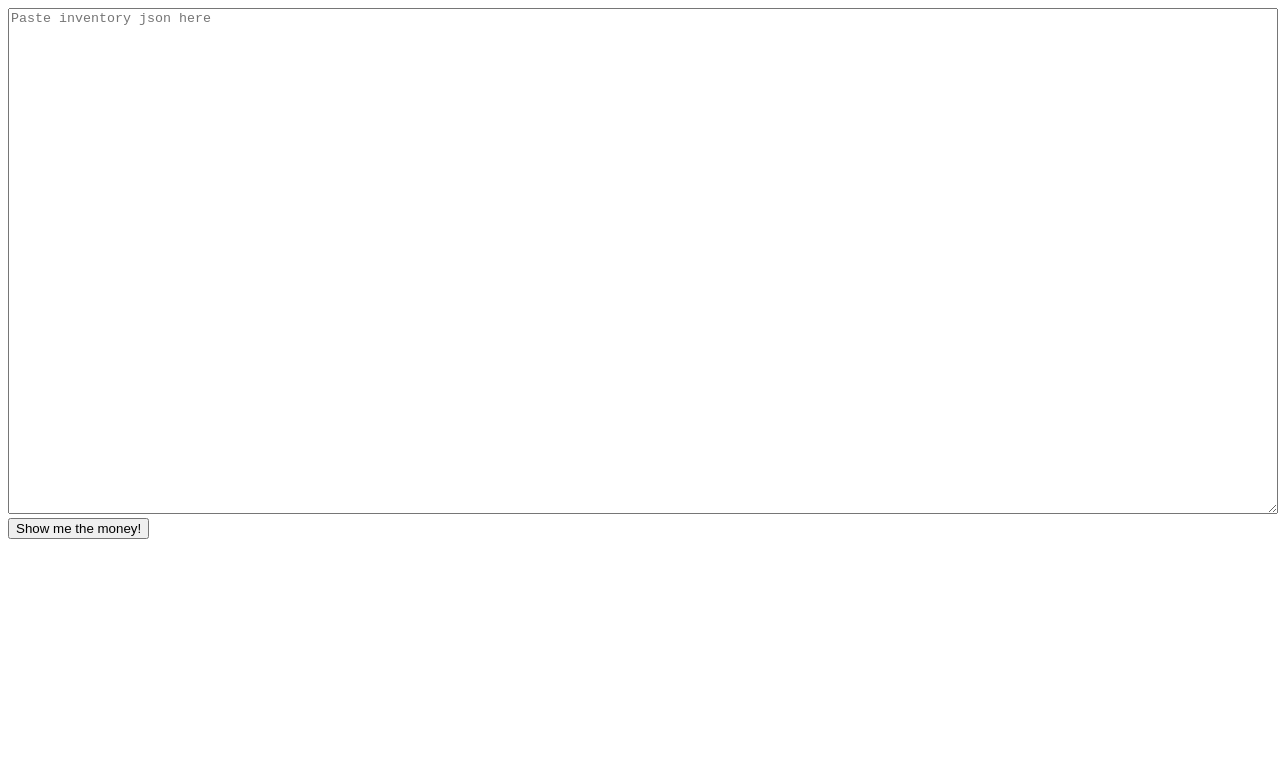
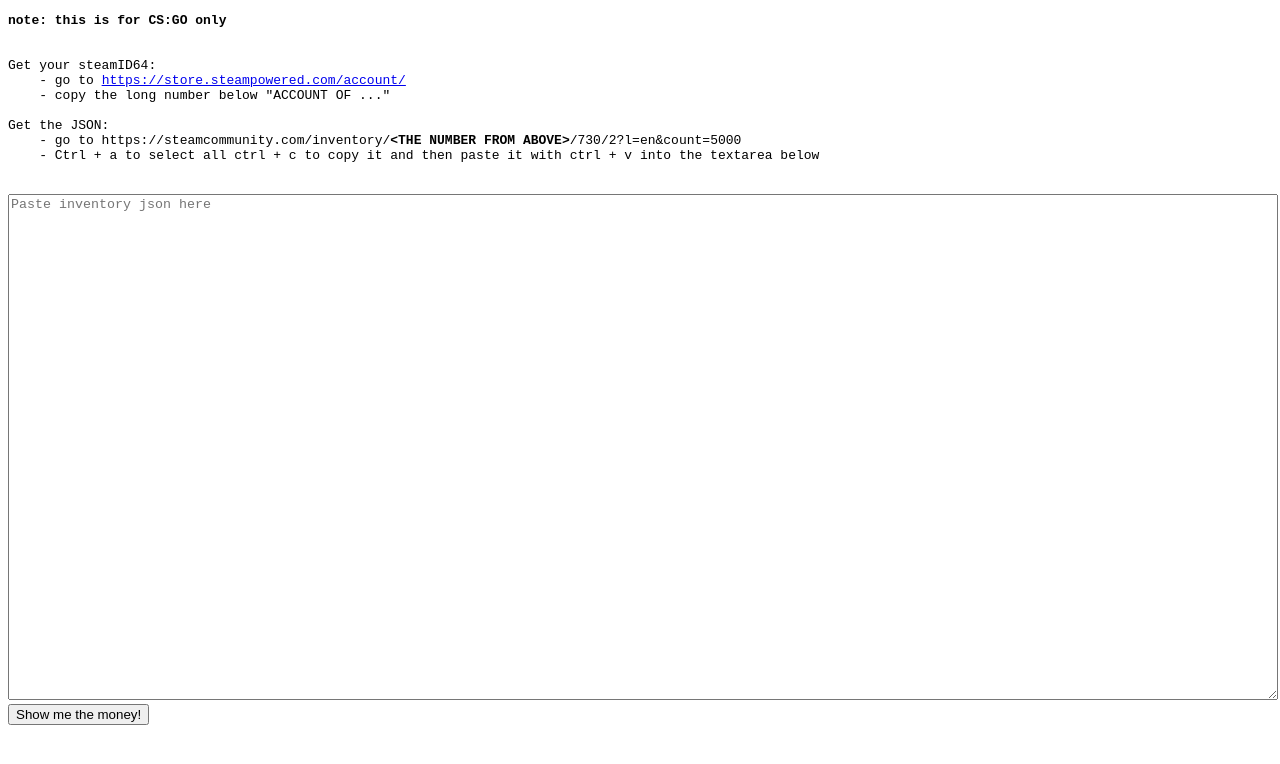
Before and after one commit to marcowi/SteamInventoryWorth, a plain HTML site: page index.html in a window 1280 px wide. Drawn offline with Linux system fonts and the light colour scheme.

Commit message:
added instructions

```diff
--- a/index.html
+++ b/index.html
@@ -15,6 +15,19 @@
 
 </head>
 <body>
+
+<pre>
+<b>note: this is for CS:GO only</b>
+<br />
+Get your steamID64:
+    - go to <a target="_blank" href="https://store.steampowered.com/account/">https://store.steampowered.com/account/</a>
+    - copy the long number below "ACCOUNT OF ..."
+
+Get the JSON:
+    - go to https://steamcommunity.com/inventory/<b>&lt;THE NUMBER FROM ABOVE&gt;</b>/730/2?l=en&count=5000
+    - Ctrl + a to select all ctrl + c to copy it and then paste it with ctrl + v into the textarea below
+</pre>
+<br />
 
 <textarea id="txt-inventory" placeholder="Paste inventory json here"></textarea>
 <button id="btn-parse" onclick="parseInventory()">Show me the money!</button>
```
